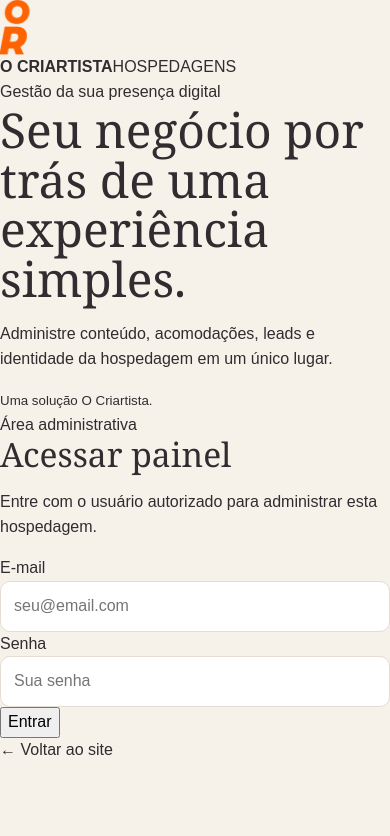
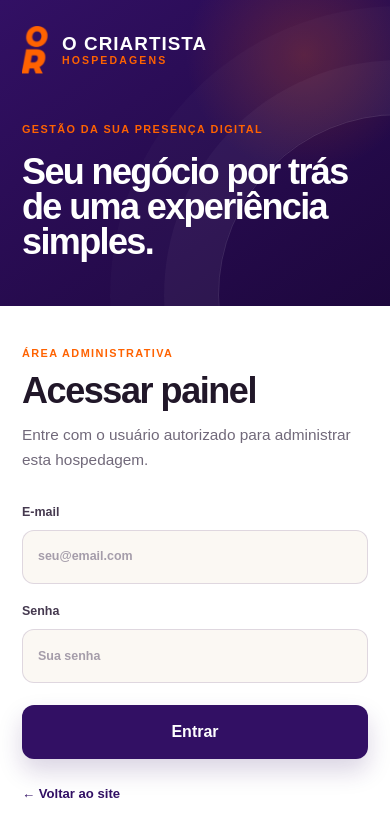
Before and after one commit to ocriartista-gif/criartista-hospedagens, a Next.js app: page /admin/login in a window 390 px wide. Shown: the top 836 px of the page. Built offline with nearby package versions, Linux system fonts and the light colour scheme; no server answers.

Commit message:
style: add branded responsive admin login

```diff
--- a/app/globals.css
+++ b/app/globals.css
@@ -2669,3 +2669,313 @@ body,main{background:var(--brand-background);color:var(--brand-text)}
     width:min(340px,calc(100vw - 24px));
   }
 }
+
+
+/* --- Login institucional O Criartista --- */
+.criartista-login-page{
+  --login-purple:#321064;
+  --login-purple-deep:#1D073D;
+  --login-orange:#FF6200;
+  --login-cream:#FBF8F3;
+  --login-text:#211729;
+  min-height:100vh;
+  padding:32px;
+  display:grid;
+  place-items:center;
+  background:
+    radial-gradient(circle at 12% 14%,rgba(255,98,0,.08),transparent 28%),
+    var(--login-cream);
+  color:var(--login-text);
+  font-family:Arial,Helvetica,sans-serif;
+}
+
+.criartista-login-shell{
+  width:min(1080px,100%);
+  min-height:640px;
+  display:grid;
+  grid-template-columns:minmax(0,.92fr) minmax(440px,1.08fr);
+  overflow:hidden;
+  border:1px solid rgba(50,16,100,.11);
+  border-radius:28px;
+  background:#fff;
+  box-shadow:0 28px 80px rgba(29,7,61,.14);
+}
+
+.criartista-login-brand{
+  position:relative;
+  padding:46px 44px;
+  display:flex;
+  flex-direction:column;
+  justify-content:space-between;
+  overflow:hidden;
+  background:
+    radial-gradient(circle at 78% 18%,rgba(255,98,0,.22),transparent 30%),
+    linear-gradient(145deg,var(--login-purple),var(--login-purple-deep));
+  color:#fff;
+}
+
+.criartista-login-brand::after{
+  content:"";
+  position:absolute;
+  width:360px;
+  height:360px;
+  right:-190px;
+  bottom:-170px;
+  border:1px solid rgba(255,255,255,.12);
+  border-radius:50%;
+  box-shadow:
+    0 0 0 54px rgba(255,255,255,.035),
+    0 0 0 108px rgba(255,255,255,.02);
+}
+
+.criartista-login-brand-lockup{
+  position:relative;
+  z-index:1;
+  display:flex;
+  align-items:center;
+  gap:14px;
+}
+
+.criartista-login-brand-lockup img{
+  width:31px;
+  height:56px;
+  object-fit:contain;
+  flex:0 0 auto;
+}
+
+.criartista-login-brand-lockup>div{
+  display:grid;
+  gap:1px;
+}
+
+.criartista-login-brand-lockup strong{
+  font-size:1.18rem;
+  line-height:1;
+  letter-spacing:.055em;
+  font-weight:900;
+}
+
+.criartista-login-brand-lockup span{
+  color:var(--login-orange);
+  font-size:.66rem;
+  line-height:1;
+  letter-spacing:.2em;
+  font-weight:900;
+}
+
+.criartista-login-brand-copy{
+  position:relative;
+  z-index:1;
+  max-width:430px;
+}
+
+.criartista-login-kicker,
+.criartista-login-eyebrow{
+  display:inline-block;
+  margin-bottom:16px;
+  text-transform:uppercase;
+  letter-spacing:.13em;
+  font-size:.68rem;
+  font-weight:900;
+}
+
+.criartista-login-kicker{
+  color:var(--login-orange);
+}
+
+.criartista-login-brand-copy h1{
+  margin:0 0 20px;
+  color:#fff;
+  font-family:Arial,Helvetica,sans-serif;
+  font-size:clamp(2.55rem,4.1vw,4.15rem);
+  font-weight:800;
+  line-height:.98;
+  letter-spacing:-.045em;
+}
+
+.criartista-login-brand-copy p{
+  max-width:390px;
+  margin:0;
+  color:rgba(255,255,255,.72);
+  font-size:1rem;
+  line-height:1.65;
+}
+
+.criartista-login-brand>small{
+  position:relative;
+  z-index:1;
+  color:rgba(255,255,255,.48);
+  font-size:.68rem;
+  letter-spacing:.06em;
+}
+
+.criartista-login-panel{
+  display:grid;
+  place-items:center;
+  padding:48px;
+  background:#fff;
+}
+
+.criartista-login-panel-inner{
+  width:min(430px,100%);
+}
+
+.criartista-login-eyebrow{
+  margin-bottom:12px;
+  color:var(--login-orange);
+}
+
+.criartista-login-panel h2{
+  margin:0 0 14px;
+  color:var(--login-text);
+  font-family:Arial,Helvetica,sans-serif;
+  font-size:clamp(2.25rem,4vw,3.45rem);
+  font-weight:800;
+  line-height:1;
+  letter-spacing:-.04em;
+}
+
+.criartista-login-intro{
+  margin:0 0 30px;
+  color:#71697a;
+  font-size:.96rem;
+  line-height:1.6;
+}
+
+.criartista-login-form{
+  display:grid;
+  gap:18px;
+  margin:0 0 22px;
+}
+
+.criartista-login-form label{
+  display:grid;
+  gap:8px;
+  color:#45394f;
+  font-size:.78rem;
+  font-weight:800;
+}
+
+.criartista-login-form input{
+  min-height:54px;
+  border:1px solid rgba(50,16,100,.14);
+  border-radius:12px;
+  padding:0 15px;
+  background:var(--login-cream);
+  color:var(--login-text);
+  outline:none;
+  transition:border-color .16s ease,box-shadow .16s ease,background .16s ease;
+}
+
+.criartista-login-form input::placeholder{
+  color:#a59daa;
+}
+
+.criartista-login-form input:focus{
+  border-color:var(--login-purple);
+  background:#fff;
+  box-shadow:0 0 0 4px rgba(50,16,100,.08);
+}
+
+.criartista-login-submit{
+  min-height:54px;
+  margin-top:4px;
+  border:0;
+  border-radius:12px;
+  background:var(--login-purple);
+  color:#fff;
+  font-weight:900;
+  cursor:pointer;
+  box-shadow:0 12px 24px rgba(50,16,100,.18);
+  transition:transform .16s ease,background .16s ease,box-shadow .16s ease;
+}
+
+.criartista-login-submit:hover{
+  transform:translateY(-1px);
+  background:var(--login-purple-deep);
+  box-shadow:0 16px 30px rgba(50,16,100,.22);
+}
+
+.criartista-login-back{
+  display:inline-flex;
+  align-items:center;
+  color:var(--login-purple);
+  font-size:.82rem;
+  font-weight:800;
+}
+
+.criartista-login-back:hover{
+  color:var(--login-orange);
+}
+
+.criartista-login-page .form-error{
+  padding:11px 13px;
+  border:1px solid #efc1c1;
+  border-radius:10px;
+  background:#fff3f3;
+  color:#8a3131;
+}
+
+@media(max-width:860px){
+  .criartista-login-page{
+    padding:18px;
+  }
+
+  .criartista-login-shell{
+    min-height:0;
+    grid-template-columns:1fr;
+  }
+
+  .criartista-login-brand{
+    min-height:270px;
+    padding:30px 28px;
+    gap:42px;
+  }
+
+  .criartista-login-brand-copy h1{
+    max-width:580px;
+    font-size:clamp(2.25rem,8vw,3.35rem);
+  }
+
+  .criartista-login-brand>small{
+    display:none;
+  }
+
+  .criartista-login-panel{
+    padding:38px 28px 42px;
+  }
+}
+
+@media(max-width:520px){
+  .criartista-login-page{
+    padding:0;
+    place-items:stretch;
+    background:#fff;
+  }
+
+  .criartista-login-shell{
+    width:100%;
+    min-height:100vh;
+    border:0;
+    border-radius:0;
+    box-shadow:none;
+  }
+
+  .criartista-login-brand{
+    min-height:230px;
+    padding:26px 22px;
+  }
+
+  .criartista-login-brand-lockup img{
+    width:26px;
+    height:48px;
+  }
+
+  .criartista-login-brand-copy p{
+    display:none;
+  }
+
+  .criartista-login-panel{
+    padding:34px 22px 42px;
+  }
+}
```
